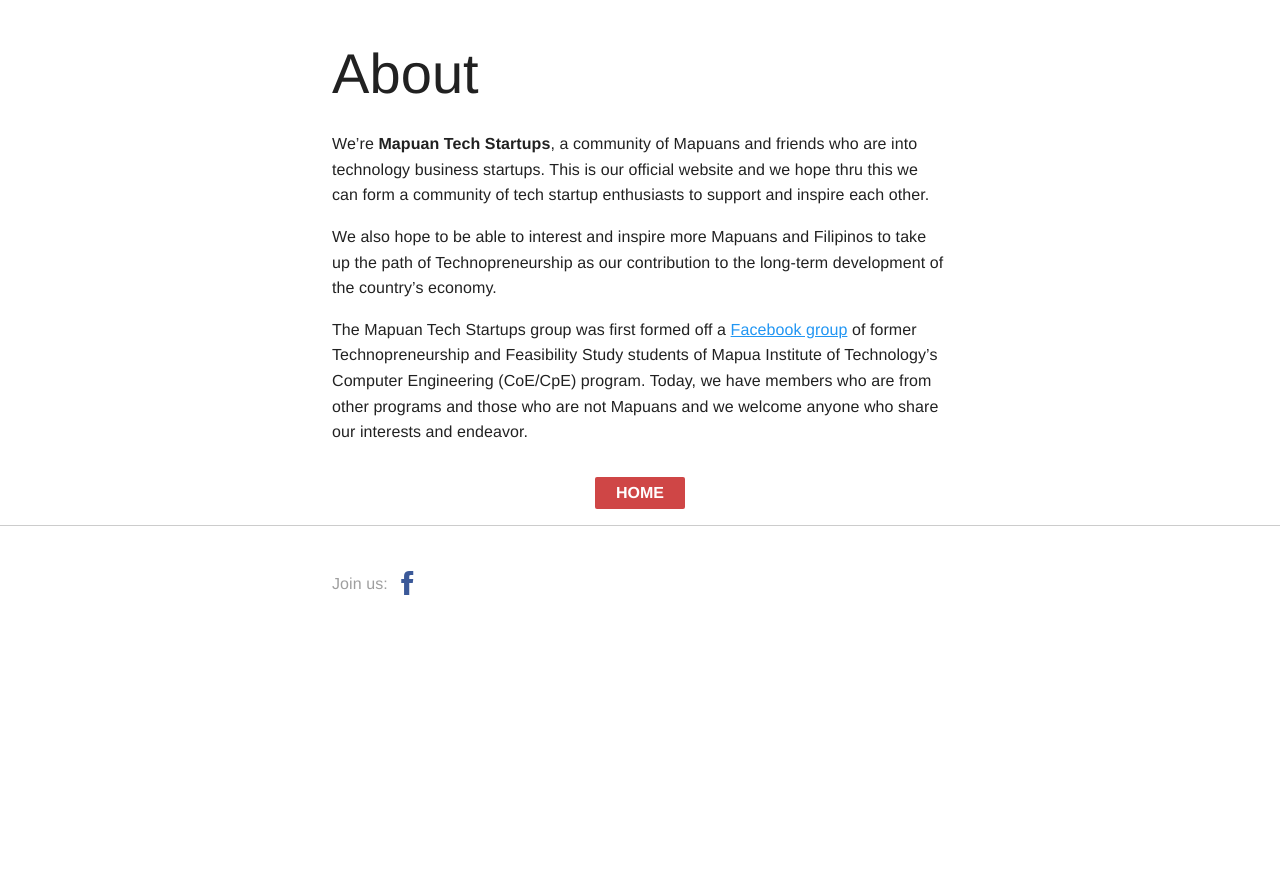
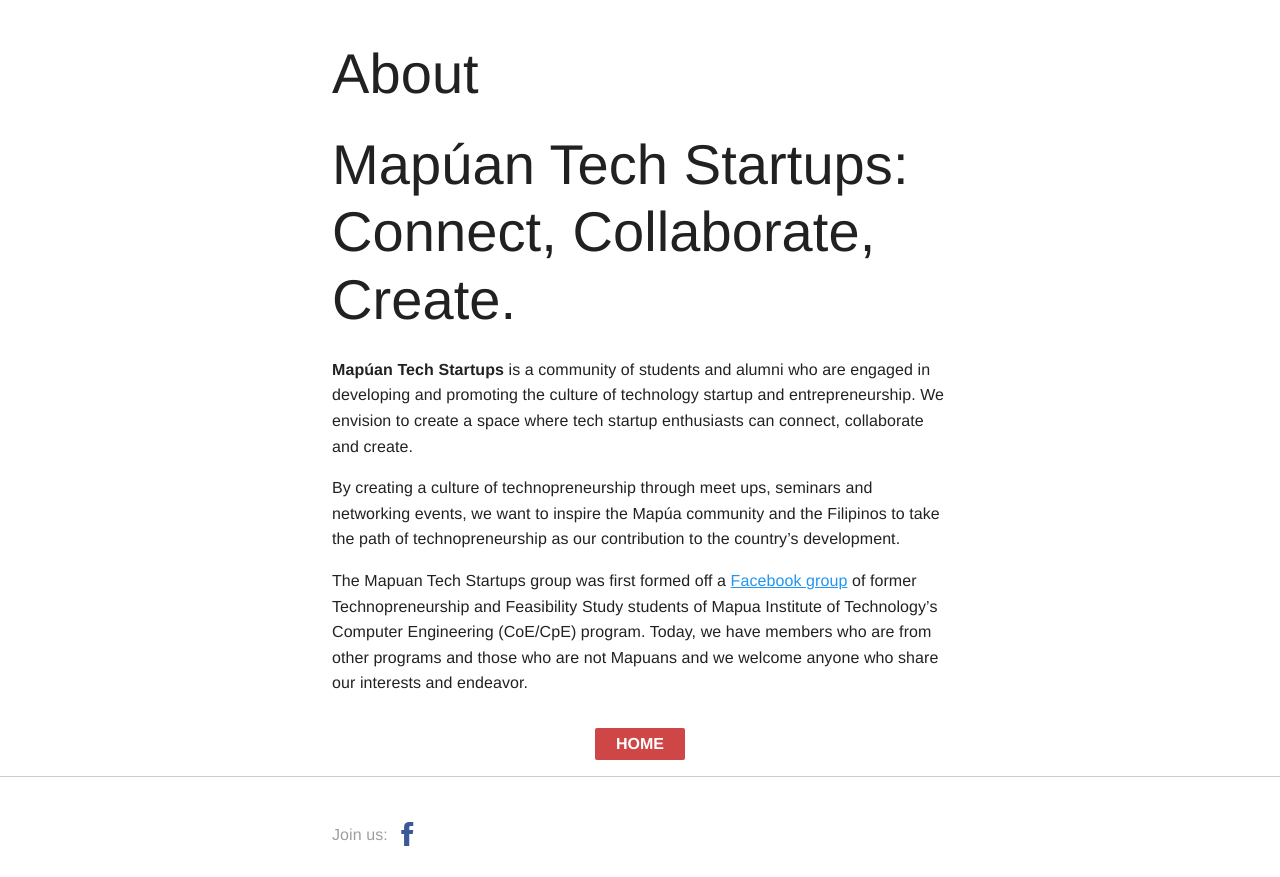
Before and after one commit to mapuantech/mapuantech.github.io, a Jekyll site: the page built from about.md, in a window 1280 px wide. Shown: the part 100-977 px from the top of the page. Built offline with Jekyll 4.4.1, drawn with Linux system fonts in a browser that asks for light colours; some web fonts are replaced; before the commit the page ends 900 px from its top, so only the background shows below that.

Commit message:
Update about.md

```diff
--- a/about.md
+++ b/about.md
@@ -4,8 +4,10 @@
 permalink: /about/
 ---
 
-We're **Mapuan Tech Startups**, a community of Mapuans and friends who are into technology business startups. This is our official website and we hope thru this we can form a community of tech startup enthusiasts to support and inspire each other.
+# Mapúan Tech Startups: Connect, Collaborate, Create.
 
-We also hope to be able to interest and inspire more Mapuans and Filipinos to take up the path of Technopreneurship as our contribution to the long-term development of the country's economy.
+**Mapúan Tech Startups** is a community of students and alumni who are engaged in developing and promoting the culture of technology startup and entrepreneurship. We envision to create a space where tech startup enthusiasts can connect, collaborate and create.
+
+By creating a culture of technopreneurship through meet ups, seminars and networking events, we want to inspire the Mapúa community and the Filipinos to take the path of technopreneurship as our contribution to the country’s development.
 
 The Mapuan Tech Startups group was first formed off a [Facebook group](ttps://www.facebook.com/groups/225295784331139/) of former Technopreneurship and Feasibility Study students of Mapua Institute of Technology's Computer Engineering (CoE/CpE) program. Today, we have members who are from other programs and those who are not Mapuans and we welcome anyone who share our interests and endeavor.
```
